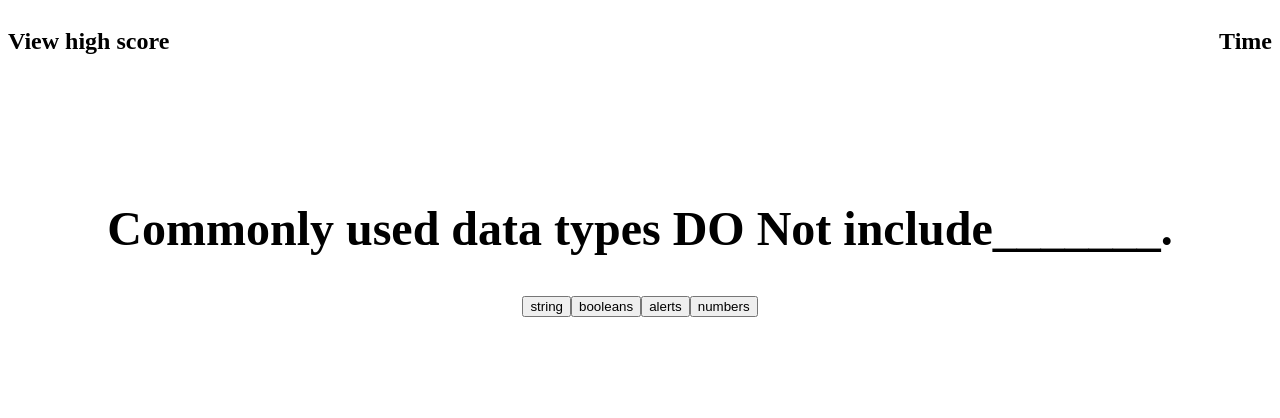
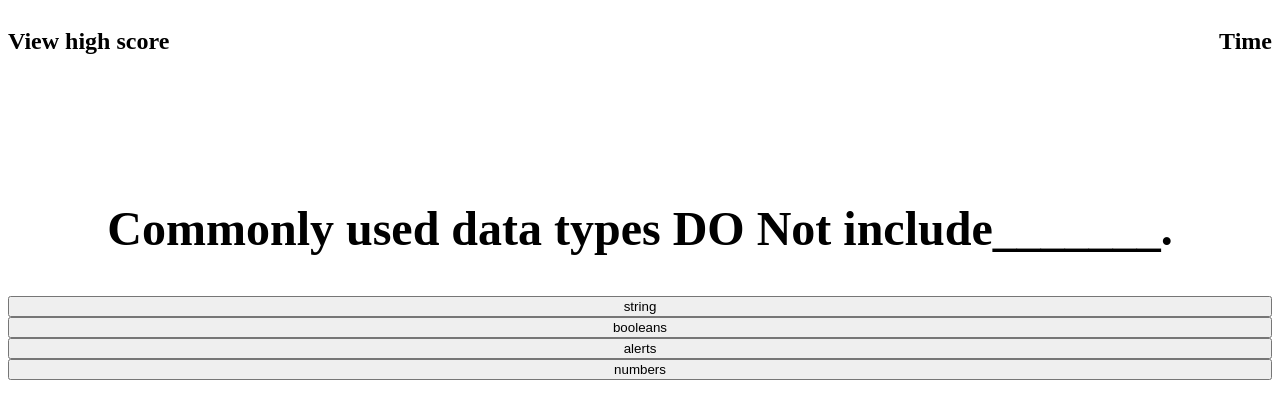
Before and after one commit to Dawsonf18/coding-quiz, a plain HTML site: page index.html in a window 1280 px wide. Both pictures are taken after a click on the button "Start Quiz". Drawn offline with Linux system fonts and the light colour scheme.

Commit message:
progress

```diff
--- a/assets/css/style.css
+++ b/assets/css/style.css
@@ -22,7 +22,8 @@
     text-align: center;
 }
 
-.question button {
+.question {
     display: flex;
+    flex-wrap: nowrap;
     flex-direction: column;
 }
--- a/assets/js/script.js
+++ b/assets/js/script.js
@@ -1,102 +1,47 @@
 var startButton = document.querySelector(".start-button");
 var questions = [
     {
-        questionTitle: 'Commonly used data types DO Not include_______.',
+        questionTitle: "Commonly used data types DO Not include_______.",
         choices: ["string", "booleans", "alerts", "numbers"]
+    },
+    {
+        questionTitle: "The condition in an if / else statement is enclosed with _____.",
+        choices: ["quotes", "curly brackets", "parenthesis", "square brackets"]
+    },
+    {
+        questionTitle: "Arrays in JavaScript can be used to store _______.",
+        choices: ["numbers and strings", "other arrays", "booleans", "all of the above"]
+    },
+    {
+        questionTitle: "String values must be enclosed within _______ when being assigned to variables",
+        choices: ["commas", "curly brackets", "quotes", "parenthesis"]
+    },
+    {
+        questionTitle: "A very useful tool used during development and debugging for printing content to the debugger is:",
+        choices: ["JavaScript", "terminal/bash", "for loops", "console.log"]
     }
+
 ]
-var newQuestSection = document.querySelector(".newQuest0");
-
+var newQuestSection = document.querySelector(".question");
+var qNumber = 0;
 
 startButton.addEventListener("click", function(){
     document.querySelector(".center").style.display = "none";
-    newQuest1()
+    makeQuestion(qNumber);
 })
 
-var  newQuest1 = function () {
-    var quest0 = document.querySelector(".question");
-    quest0.textContent = questions[0].questionTitle
+function makeQuestion (questionNumber) {
+    var quest0 = document.querySelector("div.newQuest0 > h2");
+    quest0.textContent = questions[questionNumber].questionTitle;
 
     for (var i=0; i < 4; i++) {
         var choiceButton = document.createElement("button");
-        choiceButton.textContent = questions[0].choices[i];
-        choiceButton.addEventListener("click", function(){
-            document.querySelector(".newQuest0").style.display = "none";
+        choiceButton.textContent = questions[questionNumber].choices[i];
+        choiceButton.addEventListener("click",   function(){
+            newQuestSection.textContent = "";
+            makeQuestion(qNumber);
         })
-        newQuestSection.appendChild(choiceButton)
+        newQuestSection.appendChild(choiceButton);
     }
+    qNumber += 1;
 }
-
-
-
-
-
-
-
-
-
-
-
-
-
-
-
-
-
-
-
-
-
-
-
-
-
-
-
-
-
-
-
-
-
-
-
-
-
-
-
-
-
-
-
-
-
-
-
-//  const myQuestions = [
-//     {
-
-//     }
-// ]
-//         question: "Commonly used data types DO Not include:",
-//         answers: {
-//             a: "strings",
-//             b: "booleans",
-//             c: "alerts",
-//             d: "numbers"
-//         },
-//         correctAnswer: "c"
-//     },
-//     {
-//         question: "The condition in an if/ else statement is enclosed with_______.",
-//         answers: {
-//             a: "quotes",
-//             b: "curly brackets",
-//             c: "parenthesis",
-//             d: "square brackets"
-//         },
-//         correctAnswer: "c"
-//     },
-
-
-// ]
--- a/index.html
+++ b/index.html
@@ -27,9 +27,12 @@
     </div>
 
     <div class="newQuest0">
-        <h2 class="question">
+        <h2>
 
         </h2>
+        <div class="question">
+
+        </div>
     </div>
     <script src="assets/js/script.js"></script>
 </body>
```
